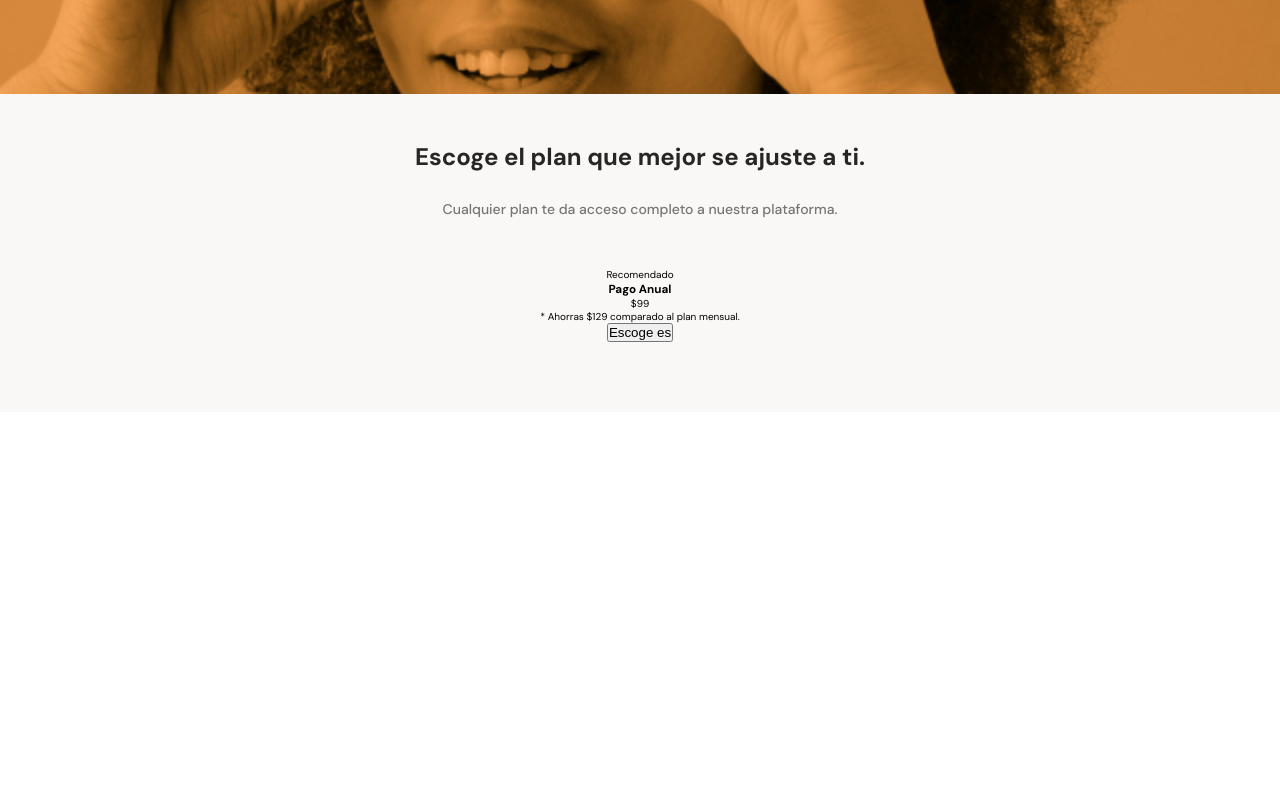
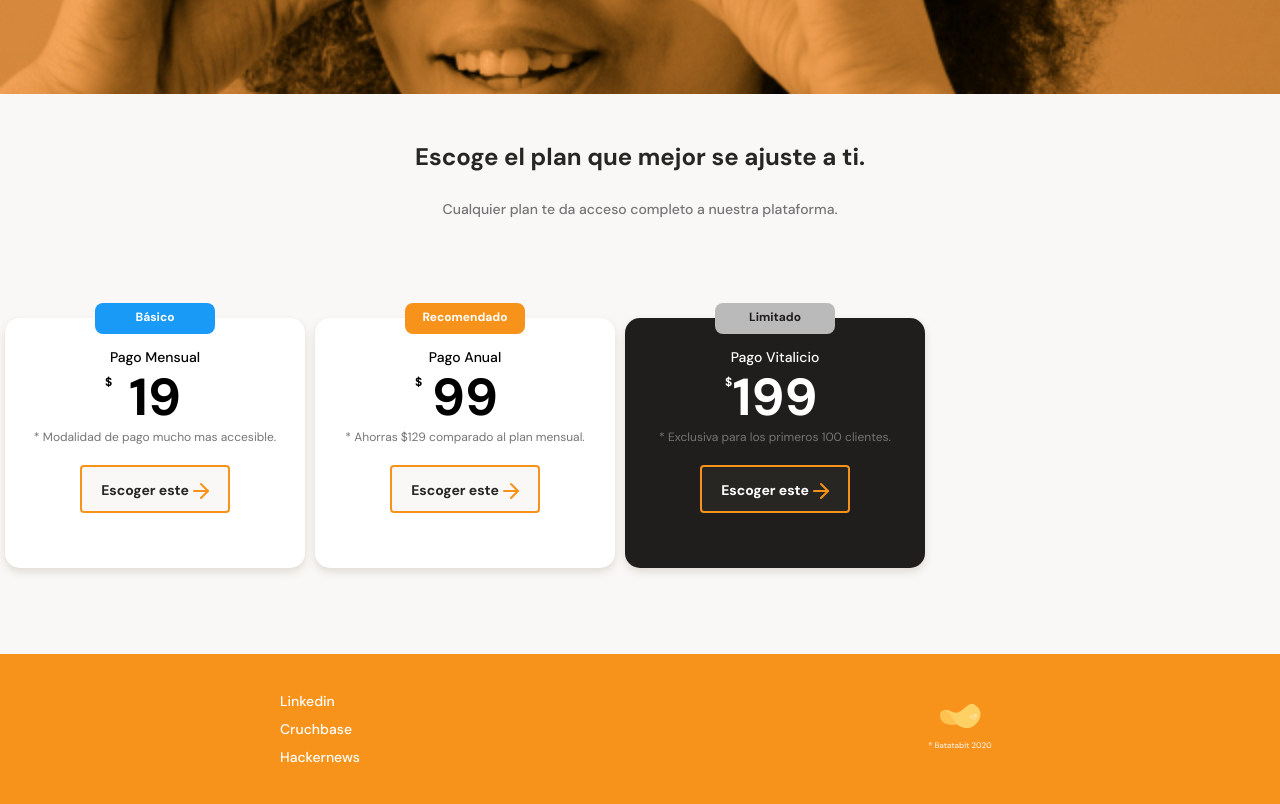
Before and after one commit to JBerriosG/mobileFirst, a plain HTML site: page index.html in a window 1280 px wide. Shown: the part 2646-3450 px from the top of the page. Before the commit the page ends 3058 px from the top, so only its background shows below. Drawn offline with Linux system fonts and the light colour scheme.

Commit message:
seccion de tarjetas y footer terminados

```diff
--- a/index.html
+++ b/index.html
@@ -124,19 +124,46 @@
             </div>
             <section class="plans-container--slider">
                 <article class="plans-container--card">
-                    <p>Recomendado</p>
-                    <div>
-                        <h3>Pago Anual</h3>
-                        <p><span>$</span>99</p>
-                        <p>* Ahorras $129 comparado al plan mensual.</p>
-                        <button>Escoge es <span></span></button>
+                    <p class="basic">Básico</p>
+                    <div class="plan-info-container">
+                        <h3 class="plan-card--title">Pago Mensual</h3>
+                        <p class="plan-card--price"><span>$</span>19</p>
+                        <p class="plan-card--saving">* Modalidad de pago mucho mas accesible.</p>
+                        <button class="plan-card--ca">Escoger este<span></span></button>
+                    </div>
+                </article>
+                <article class="plans-container--card">
+                    <p class="recommended">Recomendado</p>
+                    <div class="plan-info-container">
+                        <h3 class="plan-card--title">Pago Anual</h3>
+                        <p class="plan-card--price"><span>$</span>99</p>
+                        <p class="plan-card--saving">* Ahorras $129 comparado al plan mensual.</p>
+                        <button class="plan-card--ca">Escoger este<span></span></button>
+                    </div>
+                </article>
+                <article class="plans-container--card card__background">
+                    <p class="limitado">Limitado</p>
+                    <div class="plan-info-container">
+                        <h3 class="plan-card--title text__color">Pago Vitalicio</h3>
+                        <p class="plan-card--price text__color"><span>$</span>199</p>
+                        <p class="plan-card--saving">* Exclusiva para los primeros 100 clientes.</p>
+                        <button class="plan-card--ca text__color btn_background">Escoger este<span></span></button>
                     </div>
                 </article>
             </section>
         </section>
     </main>
     <footer>
-
+        <section class="left">
+            <ul>
+                <li> <a href="#">Linkedin</a></li>
+                <li> <a href="#">Cruchbase</a></li>
+                <li> <a href="#">Hackernews</a></li>
+            </ul>
+        </section>
+        <section class="right">
+            <img src="./assets/img/logo-footer.svg" alt="Logo de Batabit 2020">
+        </section>
     </footer>
 </body>
 
--- a/style.css
+++ b/style.css
@@ -366,3 +366,143 @@ main{
     line-height: 1.8rem;
     color: #757575;
 }
+.plans-container--slider{
+    display: flex;
+    height: 316px;
+    overflow-x: scroll;
+    overscroll-behavior-x: contain;
+    scroll-snap-type: x proximity;
+}
+.plans-container--card{
+    position: relative;
+    scroll-snap-align: center;
+    width: 70%;
+    min-width: 190px;
+    max-width: 300px;
+    height: 250px;
+    margin: 50px 5px 0;
+    padding: 0 15px;
+    background-color: var(--just-white);
+    border-radius: 15px;
+    box-shadow: 0 4px 8px rgba(89, 73, 30, 0.16);
+}
+.recommended{
+    position: absolute;
+    width: 120px;
+    height: 31px;
+    padding: 6px;
+    font-weight: bold;
+    left: calc(50% - 60px);
+    top: -15px;
+    font-size: 1.2rem;
+    background-color: var(--bitcoin-orange);
+    border-radius: 8px;
+    color: var(--just-white);
+}
+.basic{
+    position: absolute;
+    width: 120px;
+    height: 31px;
+    padding: 6px;
+    font-weight: bold;
+    left: calc(50% - 60px);
+    top: -15px;
+    font-size: 1.2rem;
+    background-color: var(--secodary-blue);
+    border-radius: 8px;
+    color: var(--just-white);
+}
+.limitado{
+    position: absolute;
+    width: 120px;
+    height: 31px;
+    padding: 6px;
+    font-weight: bold;
+    left: calc(50% - 60px);
+    top: -15px;
+    font-size: 1.2rem;
+    background-color: var(--grey);
+    border-radius: 8px;
+    color: var(--warm-black);
+}
+.plan-card--title{
+    padding-top: 30px;
+    font-size: 1.4rem;
+    font-weight: 500;
+    line-height: 1.8rem;
+    color: black;
+}
+.plan-card--price{
+    position: relative;
+    padding: 5px 0;
+    font-size: 5.2rem;
+    font-weight: bold;
+    line-height: 5.3rem;
+    color: black;
+}
+.plan-card--price span{
+    position: absolute;
+    top: -10px;
+    left: calc(50% - 50px);
+    font-size: 1.2rem;
+    font-size: 300;
+}
+.plan-card--saving{
+    font-size: 1.2rem;
+    color: #757575;
+}
+.plan-card--ca{
+    width: 150px;
+    height: 48px;
+    margin-top: 20px;
+    background-color: #FAF8F7;
+    border: 2px solid var(--bitcoin-orange);
+    border-radius: 4px;
+    font-size: 1.4rem;
+    font-weight: bold;
+    line-height: 1.8rem;
+    color: var(--black);
+    font-family: 'DM Sans', sans-serif;
+}
+.plan-card--ca span{
+    display: inline-block;
+    width: 20px;
+    height: 20px;
+    background-image: url('./assets/icons/orange-right-arrow.svg');
+    vertical-align: text-bottom;
+}
+.card__background{
+    background-color: var(--warm-black);
+}
+.btn_background{
+    background-color: var(--black);
+}
+.text__color{
+    color: var(--just-white);
+}
+/* footer */
+footer {
+    display: flex;
+    widows: 100%;
+    height: 150px;
+    background-color: var(--bitcoin-orange);
+}
+footer section{
+    display: flex;
+    width: 50%;
+    justify-content: center;
+    align-items: center;
+}
+footer .left ul{
+    font-size: 1.4rem;
+    font-weight: 500;
+    line-height: 1.8rem;
+    list-style: none;
+}
+.left li{
+    margin: 10px 0;
+}
+.left a{
+    text-decoration: none;
+    color: var(--just-white);
+}
```
